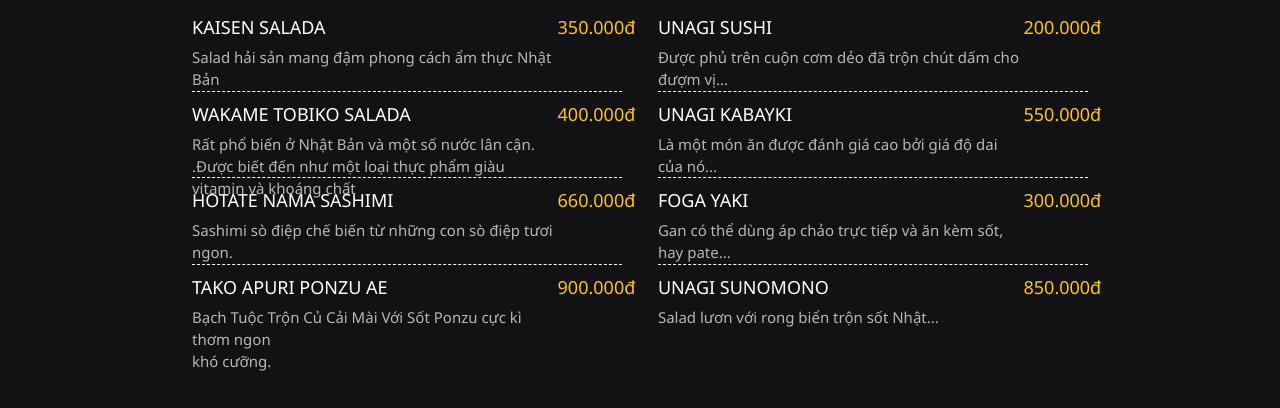
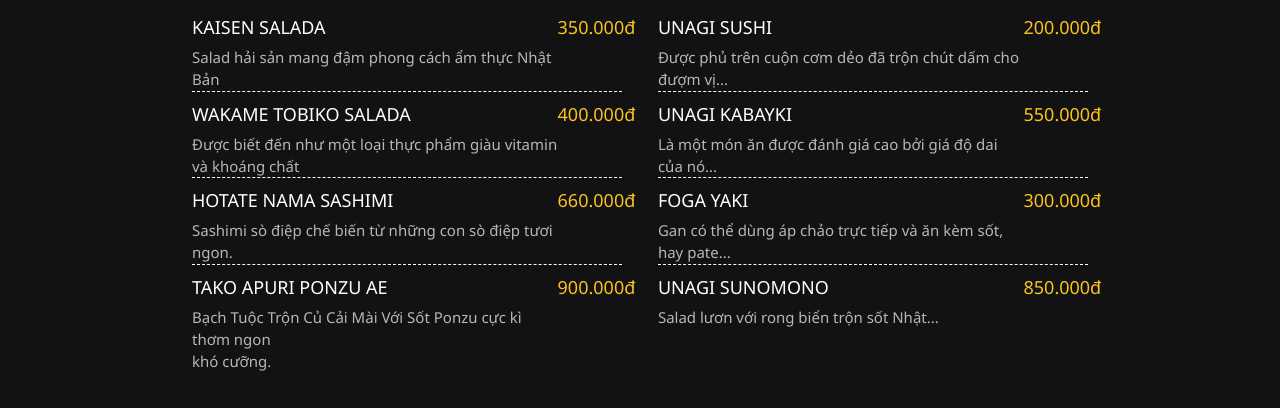
Before and after one commit to nhatphuong1996/Interface, a plain HTML site: page index.html in a window 1280 px wide. Shown: the part 2020-2428 px from the top of the page. Drawn offline with Linux system fonts and the light colour scheme; files whose address does not match are found by name; a web font is replaced by a local one.

Commit message:
Update index.html

```diff
--- a/index.html
+++ b/index.html
@@ -202,7 +202,7 @@ Thực đơn trưa</div>
 				<div class="nd4_bot_text">
 						<div class="nd4_bot_text1">
 					<div class="mealname">WAKAME TOBIKO SALADA</div>
-<font style="color:#B7B7B7; font-size: 15px;">Rất phổ biến ở Nhật Bản và một số nước lân cận. .Được biết đến như một loại thực phẩm giàu vitamin và khoáng chất</font>
+<font style="color:#B7B7B7; font-size: 15px;">Được biết đến như một loại thực phẩm giàu vitamin và khoáng chất</font>
 
 				</div>
 				<div class="nd4_bot_price">400.000đ</div>
```
